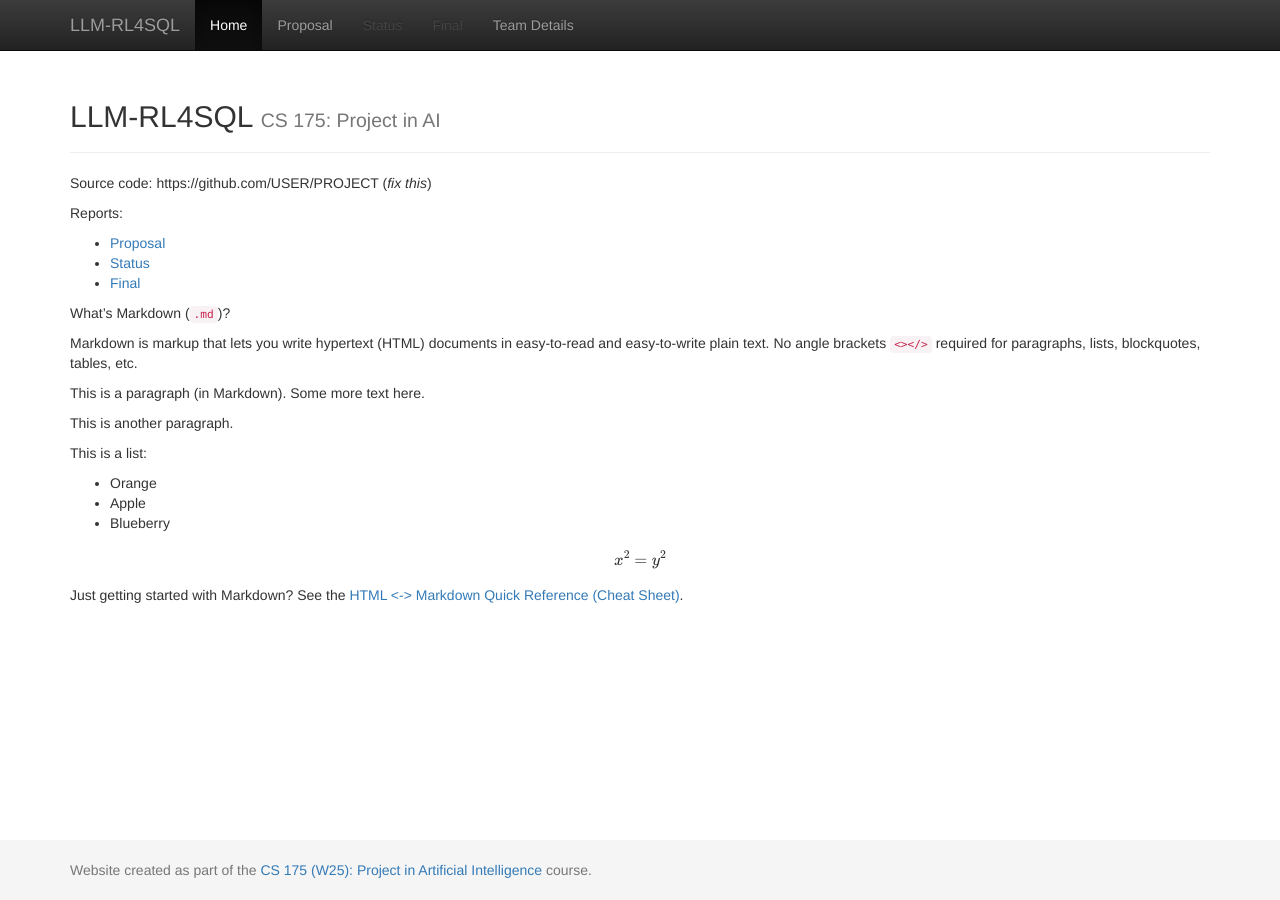
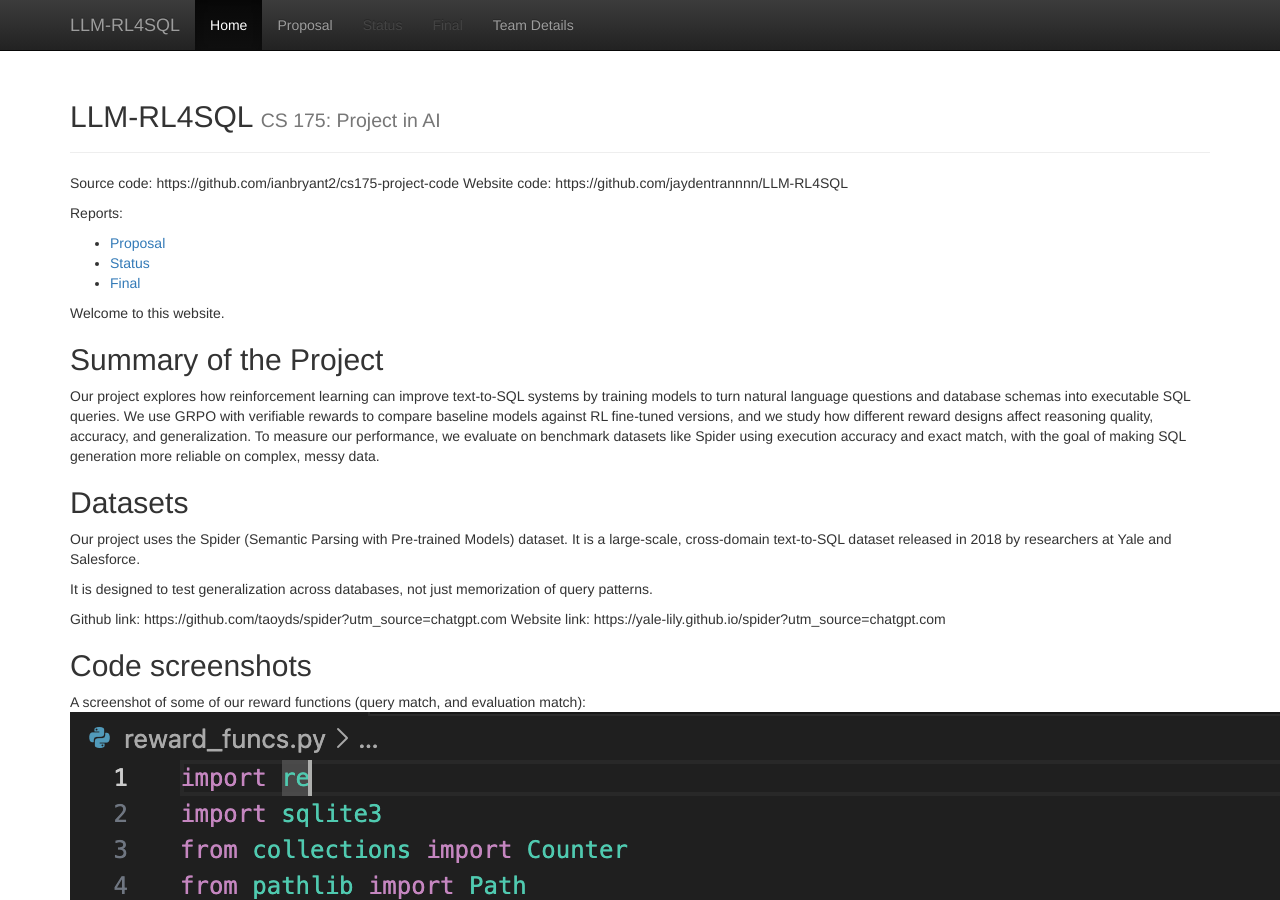
Before and after one commit to jaydentrannnn/LLM-RL4SQL, a Jekyll site: the page built from docs/index.md, in a window 1280 px wide and 900 px high. Built offline with Jekyll 4.4.1, drawn with Linux system fonts in a browser that asks for light colours; formulas are drawn with MathJax 3; some of the changed text lies outside the part shown.

Commit message:
Prog update P:1
index.md and team.md updates

```diff
--- a/docs/index.md
+++ b/docs/index.md
@@ -3,7 +3,8 @@ layout: default
 title:  Home
 ---
 
-Source code: https://github.com/USER/PROJECT (_fix this_)
+Source code: https://github.com/ianbryant2/cs175-project-code
+Website code: https://github.com/jaydentrannnn/LLM-RL4SQL
 
 Reports:
 
@@ -11,30 +12,23 @@ Reports:
 - [Status](status.html)
 - [Final](final.html)
 
-What's Markdown (`.md`)?
+Welcome to this website.
 
-Markdown is markup that lets you write hypertext (HTML) documents
-in easy-to-read and easy-to-write plain text.
-No angle brackets `<></>` required for
-paragraphs, lists, blockquotes, tables, etc.
+## Summary of the Project
+Our project explores how reinforcement learning can improve text-to-SQL systems by training models to turn natural language questions and database schemas into executable SQL queries. We use GRPO with verifiable rewards to compare baseline models against RL fine-tuned versions, and we study how different reward designs affect reasoning quality, accuracy, and generalization. To measure our performance, we evaluate on benchmark datasets like Spider using execution accuracy and exact match, with the goal of making SQL generation more reliable on complex, messy data.
 
 
-This is a paragraph (in Markdown). Some more
-text here.
+## Datasets
+Our project uses the Spider (Semantic Parsing with Pre-trained Models) dataset. It is a large-scale, cross-domain text-to-SQL dataset released in 2018 by researchers at Yale and Salesforce.
 
-This is another paragraph.
+It is designed to test generalization across databases, not just memorization of query patterns.
 
-This is a list:
+Github link: https://github.com/taoyds/spider?utm_source=chatgpt.com
+Website link: https://yale-lily.github.io/spider?utm_source=chatgpt.com
 
-- Orange
-- Apple
-- Blueberry
+## Code screenshots
+A screenshot of some of our reward functions (query match, and evaluation match):
+![alt text](reward_func.png)
 
-$$x^2 = y^2$$
-
-
-Just getting started with Markdown?
-See the [HTML <-> Markdown Quick Reference (Cheat Sheet)][quickref].
-
-
-[quickref]: https://github.com/mundimark/quickrefs/blob/master/HTML.md
+How we preprocess our SQL data:
+![alt text](pre_proc.png)
```
Also changed, not shown: docs/team.md (+7 -0 lines), docs/arjun.png (added), docs/ian.jpeg (added), docs/image-1.png (added), docs/image.png (added), docs/jayden.jpeg (added), docs/pre_proc.png (added), docs/reward_func.png (added).
